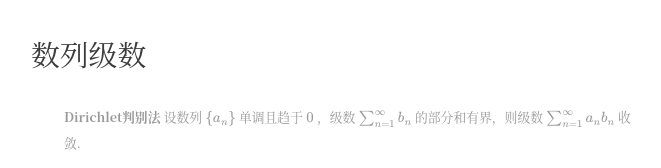
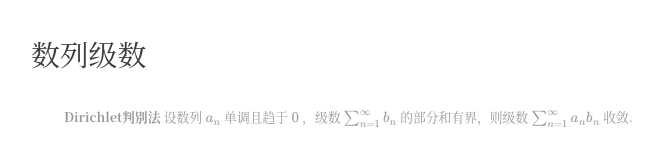
Before and after one commit to ZezeChen/ZezeChen.github.io, a Jekyll site: the page built from _posts/2020-06-20-Dirichlet判别法和Abel判别法.md, in a window 1280 px wide and 900 px high, scrolled down 793 px. Shown: the part 712-880 px from the top of the window, without its empty margins (288-949 px from the left). Built offline with Jekyll 4.4.1, drawn with Linux system fonts in a browser that asks for light colours; formulas are drawn with MathJax 3; some of the changed text lies outside the part shown.

```diff
--- a/_posts/2020-06-20-Dirichlet判别法和Abel判别法.md
+++ b/_posts/2020-06-20-Dirichlet判别法和Abel判别法.md
@@ -50,11 +50,11 @@ $$
 
 # 数列级数
 
-> **Dirichlet判别法** 设数列 $$\{a_n\}$$ 单调且趋于 $$0$$ ，级数 $$\sum_{n=1}^\infty b_n$$ 的部分和有界，则级数 $$\sum_{n=1}^\infty a_n b_n$$ 收敛.
+> **Dirichlet判别法** 设数列 $\{a_n\}$ 单调且趋于 $0$ ，级数 $\sum_{n=1}^\infty b_n$ 的部分和有界，则级数 $\sum_{n=1}^\infty a_n b_n$ 收敛.
 
 证明：
 
-$$\exists M>0$$ 使得
+$\exists M>0$ 使得
 $$
 \sum_{i=1}^\infty b_i < M , \forall n \geq 1.
 $$
@@ -66,13 +66,13 @@ $$
 
 由Cauchy收敛准则知，级数收敛.
 
-> **Abel判别法** 如果 $$\{a_n\}$$ 单调有界， $$\sum_{n=1}^\infty b_n$$ 收敛，则级数 $$\sum_{n=1}^\infty a_n b_n$$ 收敛.
+> **Abel判别法** 如果 $\{a_n\}$ 单调有界， $\sum_{n=1}^\infty b_n$ 收敛，则级数 $\sum_{n=1}^\infty a_n b_n$ 收敛.
 
 证明：
 
-$$\{a_n\}$$ 单调有界，则极限存在，即 $$\lim_{x\to \infty} a_n =a$$ .于是 $$\{a_n-a\}$$ 单调收敛于 $$0$$ .
+$\{a_n\}$ 单调有界，则极限存在，即 $\lim_{x\to \infty} a_n =a$ .于是 $\{a_n-a\}$ 单调收敛于 $0$ .
 
-由Dirichlet判别法,可知 $$\sum_{n=1}^{\infty} (a_n-a)b_n$$ 收敛，从而级数
+由Dirichlet判别法,可知 $\sum_{n=1}^{\infty} (a_n-a)b_n$ 收敛，从而级数
 $$
 \sum_{n=1}^\infty a_n b_n = \sum_{n=1}^\infty (a_n-a)b_n + \sum_{n=1}^\infty a b_n
 $$
@@ -80,47 +80,48 @@ $$
 
 # 函数项级数
 
-> **Dirichlet判别法** 设 $$\sum_{n=1}^\infty a_n(x) b_n(x)$$ 是定义在 $$E$$ 上的函数项级数.若
+> **Dirichlet判别法** 设 $\sum_{n=1}^\infty a_n(x) b_n(x)$ 是定义在 $E$ 上的函数项级数.若
 >
-> 1° $$\{b_n(x)\}$$ 在 $$E$$ 上一致收敛于 $$0$$ ，且对于每个固定的 $$x$$ 是单调递减的；
+> 1° $\{b_n(x)\}$ 在 $E$ 上一致收敛于 $0$ ，且对于每个固定的 $x$ 是单调递减的；
 >
-> 2°  $$A_n(x)=\sum_{k=1}^n a_k(x)$$ 在 $$E$$ 上一致有界，
+> 2°  $A_n(x)=\sum_{k=1}^n a_k(x)$ 在 $E$ 上一致有界，
 >
-> 则 $$\sum_{n=1}^\infty a_n(x) b_n(x)$$ 在 $$E$$ 上一致收敛.
+> 则 $\sum_{n=1}^\infty a_n(x) b_n(x)$ 在 $E$ 上一致收敛.
 
 证明：
 
-设 $$|A_n(x)| \leq M$$ , $$\forall x \in E$$ 及 $$n$$ 成立，则
+设 $|A_n(x)| \leq M$ , $\forall x \in E$ 及 $n$ 成立，则
 $$
 |\sum_{k=n+1}^{n+p} a_k(x)|=|A_{n+p}(x)-A_n(x)| \leq 2M.
 $$
-由Abel引理，得 $$|\sum_{k=n+1}^{n+p} a_k(x) b_k(x)| \leq 4M (|b_{n+1}(x)|+|b_{n+p}(x)|).$$
+由Abel引理，得
+$$
+|\sum_{k=n+1}^{n+p} a_k(x) b_k(x)| \leq 4M (|b_{n+1}(x)|+|b_{n+p}(x)|).
+$$
+由1°知 $\forall  \epsilon > 0$  ,  $\exists N \$ 使得当 $n>N$ 时，
+$\forall x \in E$ ，有 $|b_n(x)|< \frac{\epsilon}{8M}$ .
 
-由1°知 $$\forall  \epsilon > 0$$  ,  $$\exists N \$$ 使得当 $$n>N$$ 时，
-$$\forall x \in E$$ ，有 $$|b_n(x)|< \frac{\epsilon}{8M}$$ .
-
-所以当 $$n>N$$ 时， $$|\sum_{k=n+1}^{n+p} a_k(x) b_k(x)| < \epsilon$$ 成立,
-$$\forall x \in E$$ 及 $$p \in \mathbb{N}$$.
+所以当 $n>N$ 时， $|\sum_{k=n+1}^{n+p} a_k(x) b_k(x)| < \epsilon$ 成立,
+$\forall x \in E$ 及 $p \in \mathbb{N}$.
 
 于是根据Cauchy准则，结论成立.
 
 
-> **Abel判别法** 设 $$\sum_{n=1}^\infty a_n(x) b_n(x)$$ 是定义在 $$E$$ 上的函数项级数.若
+> **Abel判别法** 设 $\sum_{n=1}^\infty a_n(x) b_n(x)$ 是定义在 $E$ 上的函数项级数.若
 >
-> 1° $$\{b_n(x)\}$$ 在 $$E$$ 上一致有界，且对于每个固定的 $$x$$ 是单调的；
+> 1° $\{b_n(x)\}$ 在 $E$ 上一致有界，且对于每个固定的 $x$ 是单调的；
 >
-> 2° $$A_n(x)=\sum_{k=1}^n a_k(x)$$ 在 $$E$$ 上一致收敛，
+> 2° $A_n(x)=\sum_{k=1}^n a_k(x)$ 在 $E$ 上一致收敛，
 >
-> 则 $$\sum_{n=1}^\infty a_n(x) b_n(x)$$ 在 $$E$$ 上一致收敛.
+> 则 $\sum_{n=1}^\infty a_n(x) b_n(x)$ 在 $E$ 上一致收敛.
 
 证明：
 
-设 $$|b_n(x)| \leq M$$ .由条件2°， $$\forall  \epsilon > 0$$ ， $$\exists N$$ ,使得当 $$n>N$$ 时， $$\forall x \in E$$ 及 $$p \in \mathbb{N}$$ 有
+设 $|b_n(x)| \leq M$ .由条件2°， $\forall  \epsilon > 0$ ， $\exists N$ ,使得当 $n>N$ 时， $\forall x \in E$ 及 $p \in \mathbb{N}$ 有
 $$
 |\sum_{k=n+1}^{n+p} a_k(x)| < \frac{\epsilon}{4M}.
 $$
-
-根据Abel引理 $$\forall x \in E$$ 及 $$p \in \mathbb{N}$$ 有
+根据Abel引理 $\forall x \in E$ 及 $p \in \mathbb{N}$ 有
 $$
 |\sum_{k=n+1}^{n+p} a_k(x)b_k(x)| \leq \frac{\epsilon}{4M} 2M (|b_{n+1}(x)|+|b_{n+p}(x)|) < \epsilon.
 $$
@@ -167,19 +162,19 @@ $$
 \end{align}
 $$
 
-由Cauchy收敛准则知，积分 $$\int_a^{+ \infty} f(x)g(x)dx$$ 收敛。
+由Cauchy收敛准则知，积分 $\int_a^{+ \infty} f(x)g(x)dx$ 收敛。
 
 
 
-> **Abel判别法** 如果广义积分 $$\int_a^{+ \infty} f(x)dx$$ 收敛，函数 $$g(x)$$ 在 $$[a,\infty)$$ 上单调有界，则积分 $$\int_a^{+ \infty} f(x)g(x)dx$$ 也收敛。
+> **Abel判别法** 如果广义积分 $\int_a^{+ \infty} f(x)dx$ 收敛，函数 $g(x)$ 在 $[a,\infty)$ 上单调有界，则积分 $\int_a^{+ \infty} f(x)g(x)dx$ 也收敛。
 
 证明：
 
-因为 $$g(x)$$ 有界，可设
+因为 $g(x)$ 有界，可设
 $$
 |g(x)| \leq C , \forall x \in [a,\infty).
 $$
-又因为 $$f$$ 积分收敛，故 $$\forall \epsilon >0$$ ， $$\exists M >0$$ 使得 $$A,B>M$$ 时,有
+又因为 $f$ 积分收敛，故 $\forall \epsilon >0$ ， $\exists M >0$ 使得 $A,B>M$ 时,有
 
 $$
 \begin{align}
```
Also changed, not shown: other parts of _posts/2020-06-20-Dirichlet判别法和Abel判别法.md (+26 -15 lines).
